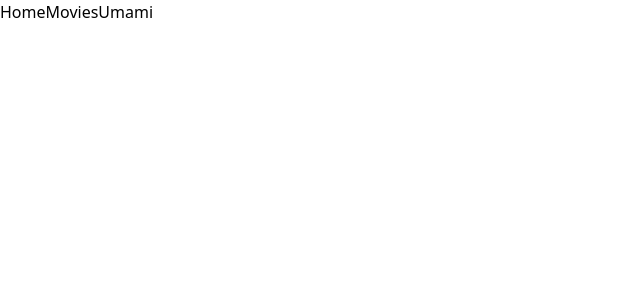
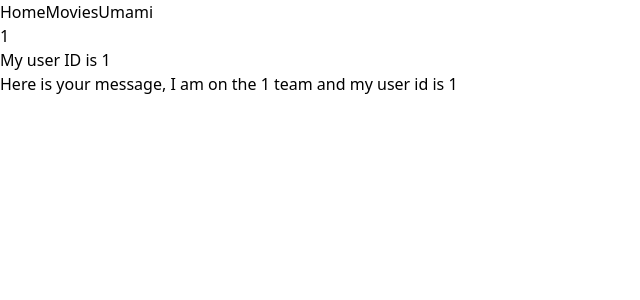
Before and after one commit to ezjung/nuxt3, a Nuxt app: page /teams/1/users/1 in a window 1280 px wide. Before the commit this address had no page. Shown: the top 300 px of the page, without its empty margins (0-640 px from the left). Built offline with nearby package versions, Linux system fonts and the light colour scheme.

Commit message:
Dynamic route params in Nuxt

```diff
--- a/app.vue
+++ b/app.vue
@@ -3,6 +3,11 @@
 <template>
   <div>
     <nav class="flex justify-center gap-4 text-xl">
+      <!--
+
+        /movies/id:123
+
+      -->
       <NuxtLink to="/">Home</NuxtLink>
       <NuxtLink to="/movies">Movies</NuxtLink>
       <NuxtLink to="https://codeforkitchen.com">Umami</NuxtLink>
--- /dev/null
+++ b/pages/movies/[id].vue
@@ -0,0 +1,9 @@
+<script setup></script>
+
+<template>
+  <div>
+    <h1>{{ $route.params.id }}</h1>
+  </div>
+</template>
+
+<style scoped></style>
--- /dev/null
+++ b/pages/teams/[teamSlug]/users/[userId].vue
@@ -0,0 +1,16 @@
+<script setup>
+const route = useRoute()
+
+const msg = computed(() => `I am on the ${route.params.teamSlug} team and my user id is ${route.params.userId}`)
+
+</script>
+<template>
+  <div>
+    <h1>{{ $route.params.teamSlug }}</h1>
+    <p>My user ID is {{ $route.params.userId }}</p>
+
+    <p>
+        Here is your message, {{ msg }}
+    </p>
+  </div>
+</template>
```
